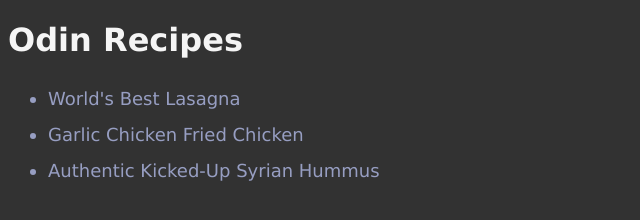
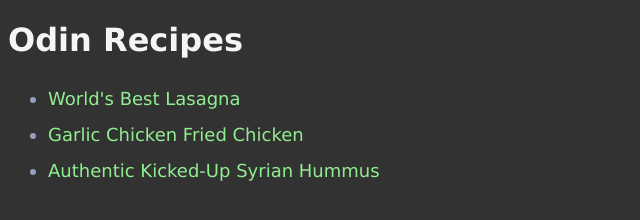
Before and after one commit to aeEldesoky/odin-recipes, a plain HTML site: page index.html in a window 1280 px wide. Shown: the whole page, without its empty margins (0-640 px from the left). Drawn offline with Linux system fonts and the light colour scheme.

Commit message:
Organize CSS file and add comments

```diff
--- a/styles/styles.css
+++ b/styles/styles.css
@@ -1,22 +1,26 @@
-html {
-    color: whitesmoke;
+/* Set global background color and font family to the whole website */
+body {
     background-color: rgb(50, 50, 50);
     font-family:Verdana, Geneva, Tahoma, sans-serif;
 }
-
-li, a, p {
-    color: rgb(151, 158, 194);
+/* set formatting for page content */
+li, p {
+    color: rgb(150, 160, 190);
     font-size: 18px;
     line-height: 2em;
 }
-
+/* Format links */
 a {
+    /* Remove underline */
     text-decoration: none;
+    /* Set color */
+    color: lightgreen;
 }
+/* Set color for visited links */
 a:visited {
     color:burlywood;
 }
-
-a:hover {
-    color: white;
+/* Set color for headings and link hover */
+h1, h2, a:hover {
+    color: whitesmoke;
 }
```
